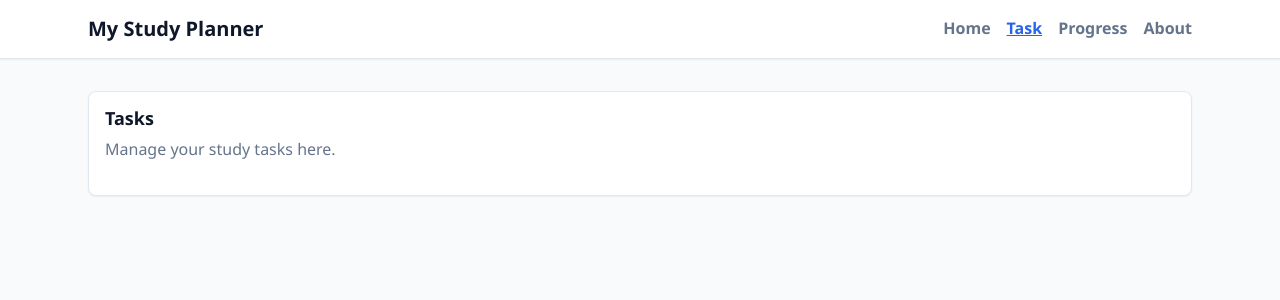
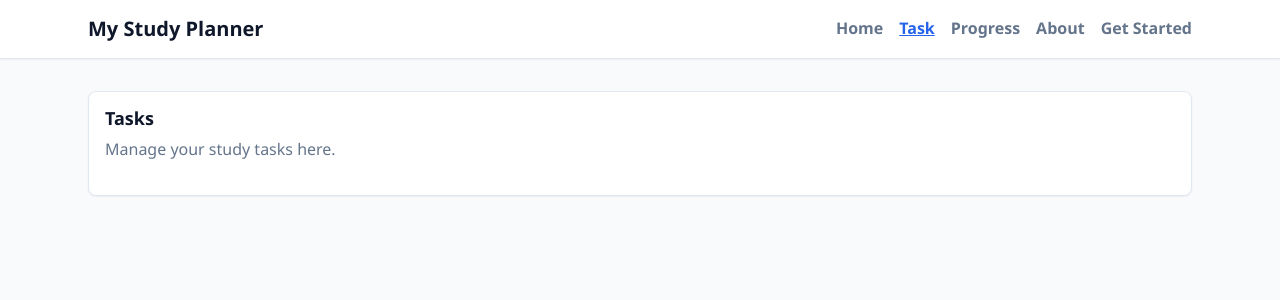
Before and after one commit to eaddodankwhak/Study-Planner, a Flask app: page /task in a window 1280 px wide. Shown: the top 300 px of the page. Run offline with Flask 3, Linux system fonts and the light colour scheme.

Commit message:
Add Get Started onboarding link to nav on all pages

```diff
--- a/Frontend/templates/about.html
+++ b/Frontend/templates/about.html
@@ -17,6 +17,7 @@
                 <a class="nav-bar__link" href="{{ url_for('task') }}">Task</a>
                 <a class="nav-bar__link" href="{{ url_for('progress') }}">Progress</a>
                 <a class="nav-bar__link nav-bar__link--active" href="{{ url_for('about') }}">About</a>
+                <a class="nav-bar__link" href="{{ url_for('onboarding') }}">Get Started</a>
             </nav>
         </div>
     </header>
--- a/Frontend/templates/progress.html
+++ b/Frontend/templates/progress.html
@@ -15,6 +15,7 @@
                 <a class="nav-bar__link" href="{{ url_for('task') }}">Task</a>
                 <a class="nav-bar__link nav-bar__link--active" href="{{ url_for('progress') }}">Progress</a>
                 <a class="nav-bar__link" href="{{ url_for('about') }}">About</a>
+                <a class="nav-bar__link" href="{{ url_for('onboarding') }}">Get Started</a>
             </nav>
         </div>
     </header>
--- a/Frontend/templates/task.html
+++ b/Frontend/templates/task.html
@@ -15,6 +15,7 @@
                 <a class="nav-bar__link nav-bar__link--active" href="{{ url_for('task') }}">Task</a>
                 <a class="nav-bar__link" href="{{ url_for('progress') }}">Progress</a>
                 <a class="nav-bar__link" href="{{ url_for('about') }}">About</a>
+                <a class="nav-bar__link" href="{{ url_for('onboarding') }}">Get Started</a>
             </nav>
         </div>
     </header>
```
